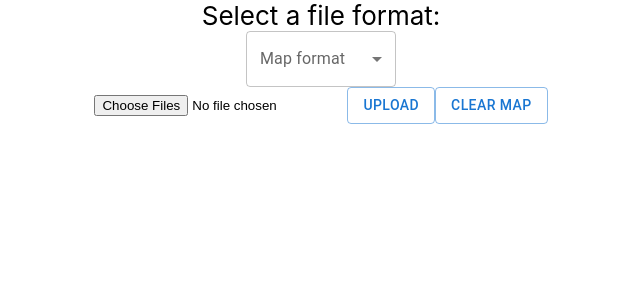
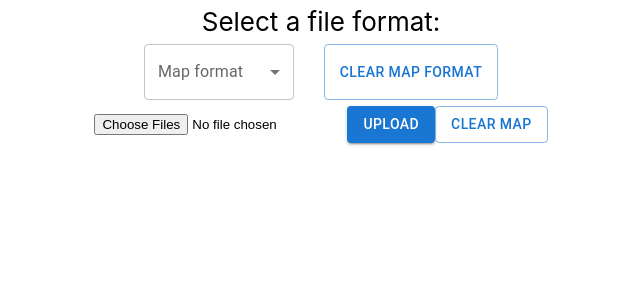
Before and after one commit to cse416proj/map-discovery, a React (Create React App) app: page / in a window 1280 px wide. Shown: the top 300 px of the page, without its empty margins (319-959 px from the left). Built offline with nearby package versions, Linux system fonts and the light colour scheme.

Commit message:
handled shapefiles process & reading order, added clear format btn, updated gitignore

```diff
--- a/src/App.js
+++ b/src/App.js
@@ -4,7 +4,7 @@ import Dropdown from "./components/Dropdown";
 function App() {
   return (
     <div className="App">
-      <header className="App-header">Select a file format:</header>
+      <header className="App-header" style={{ margin: '0.5%' }}>Select a file format:</header>
       <Dropdown />
     </div>
   );
--- a/src/components/Dropdown.js
+++ b/src/components/Dropdown.js
@@ -4,6 +4,7 @@ import InputLabel from "@mui/material/InputLabel";
 import MenuItem from "@mui/material/MenuItem";
 import FormControl from "@mui/material/FormControl";
 import Select from "@mui/material/Select";
+import Button from "@mui/material/Button";
 import Fileupload from "./Fileupload";
 
 export default function Dropdown() {
@@ -13,8 +14,13 @@ export default function Dropdown() {
     setFileFormat(event.target.value);
   };
 
+  const handleClear = (event) => {
+    setFileFormat("");
+  }
+
   return (
     <Box sx={{ minWidth: 150 }}>
+      <div style={{ width: '30%', display: 'flex', justifyContent: 'space-around', margin: '0.5% auto' }}>
         <FormControl>
           <InputLabel id="map-format">Map format</InputLabel>
           <Select
@@ -30,6 +36,10 @@ export default function Dropdown() {
             <MenuItem value="Keyhole(KML)">Keyhole(KML)</MenuItem>
           </Select>
         </FormControl>
+        <Button variant="outlined" onClick={handleClear}>
+          Clear Map Format
+        </Button>
+      </div>
       <Fileupload fileFormat={fileFormat} />
     </Box>
   );
--- a/src/components/Fileupload.js
+++ b/src/components/Fileupload.js
@@ -11,8 +11,8 @@ export default function Fileupload({ fileFormat }) {
   const [fileContent, setFileContent] = useState("");
   const [geoJSON, setGeoJSON] = useState({});
   const [kml, setKml] = useState(null);
-  const [shpBuffer, setShpBuffer] = useState(null)
-  const [dbfBuffer, setDbfBuffer] = useState(null)
+  const [shpBuffer, setShpBuffer] = useState(null);
+  const [dbfBuffer, setDbfBuffer] = useState(null);
 
   useEffect(() => {
     if (shpBuffer && dbfBuffer) {
@@ -59,8 +59,7 @@ export default function Fileupload({ fileFormat }) {
     reader.readAsText(file);
   }
 
-  function readDataFromShpFile(file, file2) {
-    var features = [];
+  function readDataFromShpFile(shpFile, dbfFile) {
     const shpReader = new FileReader();
     const dbfReader = new FileReader();
     shpReader.onload = (e) => {
@@ -69,8 +68,8 @@ export default function Fileupload({ fileFormat }) {
     dbfReader.onload = (e) => {
       setDbfBuffer(dbfReader.result)
     }
-    shpReader.readAsArrayBuffer(file2);
-    dbfReader.readAsArrayBuffer(file);
+    shpReader.readAsArrayBuffer(shpFile);
+    dbfReader.readAsArrayBuffer(dbfFile);
   }
 
   function readDataFromShpZipFile(file) {
@@ -98,8 +97,8 @@ export default function Fileupload({ fileFormat }) {
     // only process non-empty file that matches selected file extension
     if (event.target.files[0]) {
       const fileType = event.target.files[0].name.split(".").pop();
-      const fileType2 = fileCount == 2 ? event.target.files[1].name.split(".").pop() : '';
-      if ((fileFormat === 'Shapefiles' && (fileCount != 2 || !fileExtension[fileFormat].includes(fileType2))) || !fileExtension[fileFormat].includes(fileType)) {
+      const fileType2 = fileCount === 2 ? event.target.files[1].name.split(".").pop() : '';
+      if ((fileFormat === 'Shapefiles' && (fileCount !== 2 || !fileExtension[fileFormat].includes(fileType2))) || !fileExtension[fileFormat].includes(fileType)) {
         alert("Unmatch upload file format.");
         clearInputFile();
       } else {
@@ -107,7 +106,9 @@ export default function Fileupload({ fileFormat }) {
           readDataFromGeojsonFile(event.target.files[0]);
         } else if (fileFormat === "Shapefiles") {
           if (fileType === "shp" || fileType === 'dbf') {
-            readDataFromShpFile(event.target.files[0], event.target.files[1]);
+            var shpFile =  (fileType === "shp") ? event.target.files[0] : event.target.files[1];
+            var dbfFile =  (fileType === "dbf") ? event.target.files[0] : event.target.files[1];
+            readDataFromShpFile(shpFile, dbfFile);
           } else if (fileType === "zip") {
             readDataFromShpZipFile(event.target.files[0]);
           }
@@ -137,6 +138,7 @@ export default function Fileupload({ fileFormat }) {
   const handleClear = () => {
     setFileContent("");
     setGeoJSON({});
+    setKml(null);
     setDbfBuffer(null);
     setShpBuffer(null);
     clearInputFile();
@@ -168,7 +170,7 @@ export default function Fileupload({ fileFormat }) {
           ref={inputFile}
           onChange={handleSelectFile}
         />
-        <Button variant="outlined" onClick={handleUpload}>
+        <Button variant="contained" onClick={handleUpload}>
           Upload
         </Button>
         <Button variant="outlined" onClick={handleClear}>
```
Also changed, not shown: 2 other files (tests, documents, lock files or other folders). Lines whose indentation alone changed are shown as unchanged.
